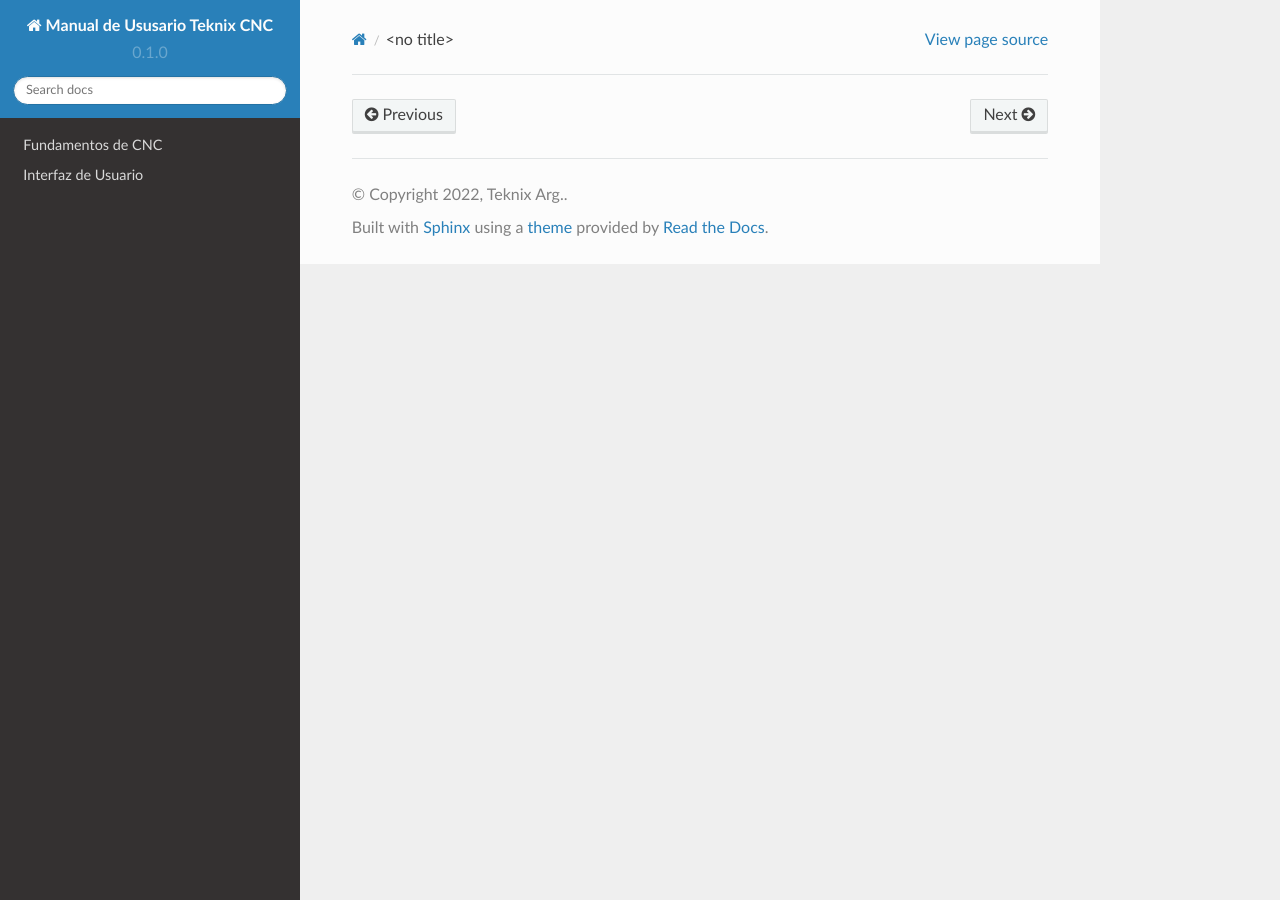
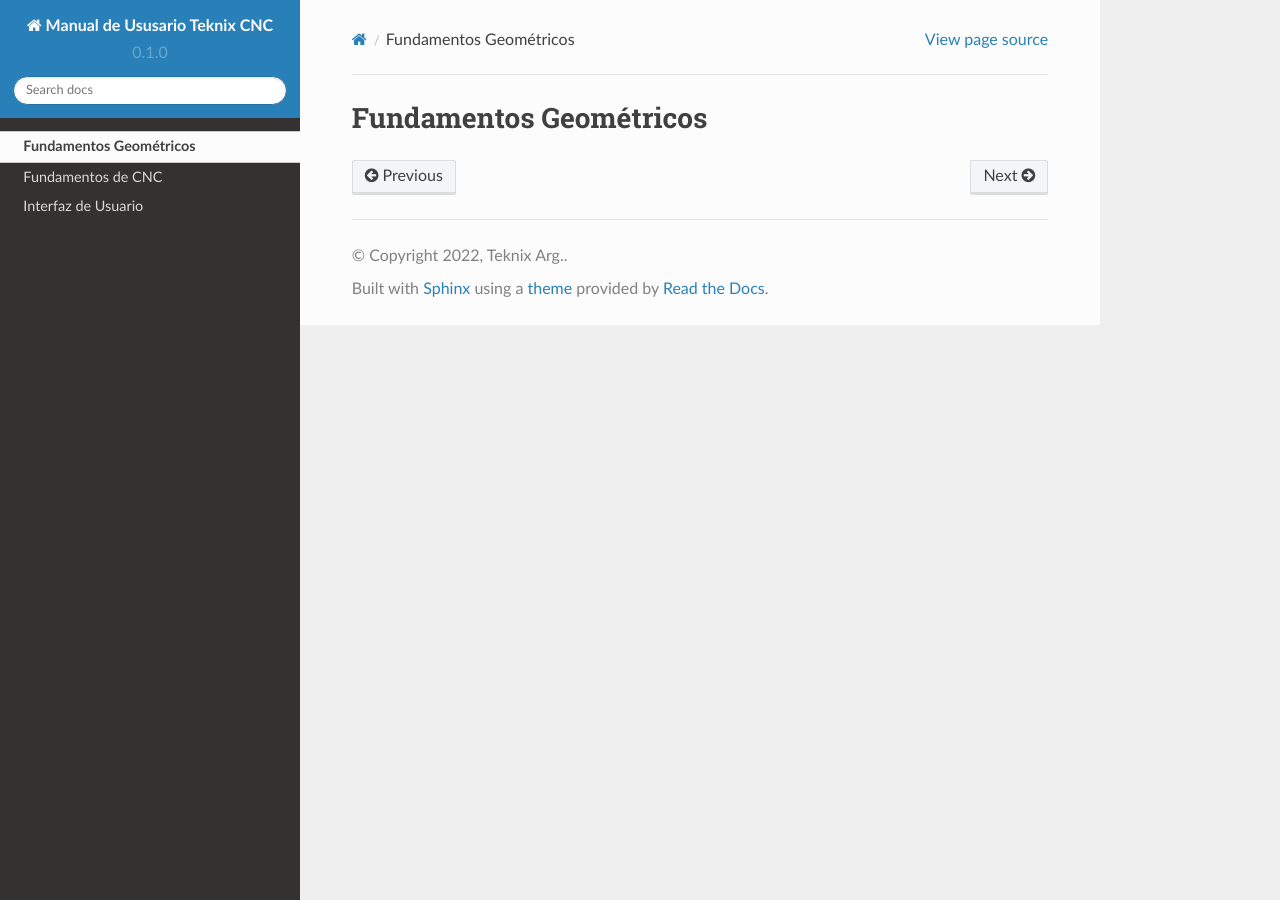
Before and after one commit to joseluperi/Manual-Teknix-CNC, a Sphinx documentation site: the page built from docs/source/geomFundamentals.rst, in a window 1280 px wide. Built offline with Sphinx 7.4.7 and the Read the Docs theme 2.0.0, drawn with Linux system fonts in a browser that asks for light colours.

Commit message:
Update geomFundamentals.rst

```diff
--- a/docs/source/geomFundamentals.rst
+++ b/docs/source/geomFundamentals.rst
@@ -1,3 +1,2 @@
-
-   Fundamentos Geométricos
-   -----------------------
+Fundamentos Geométricos
+=======================
```
